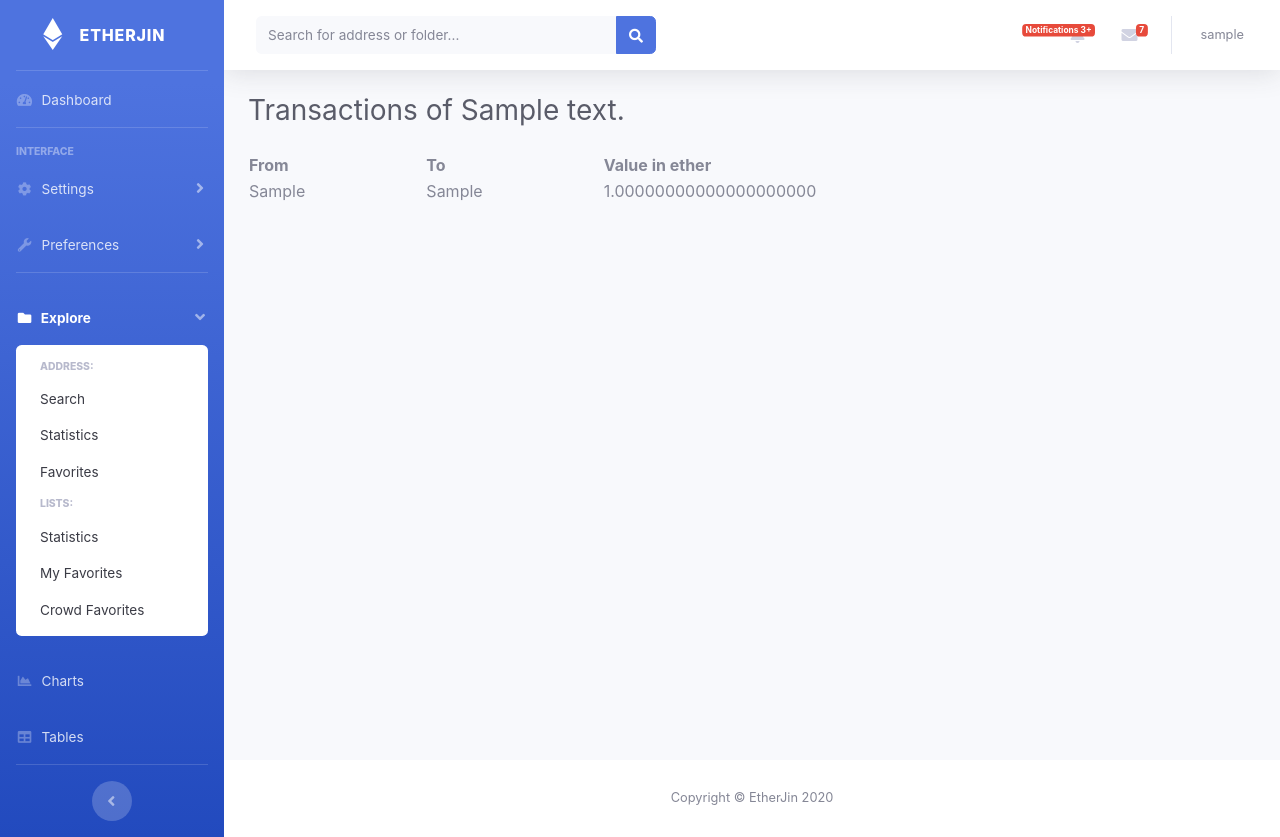
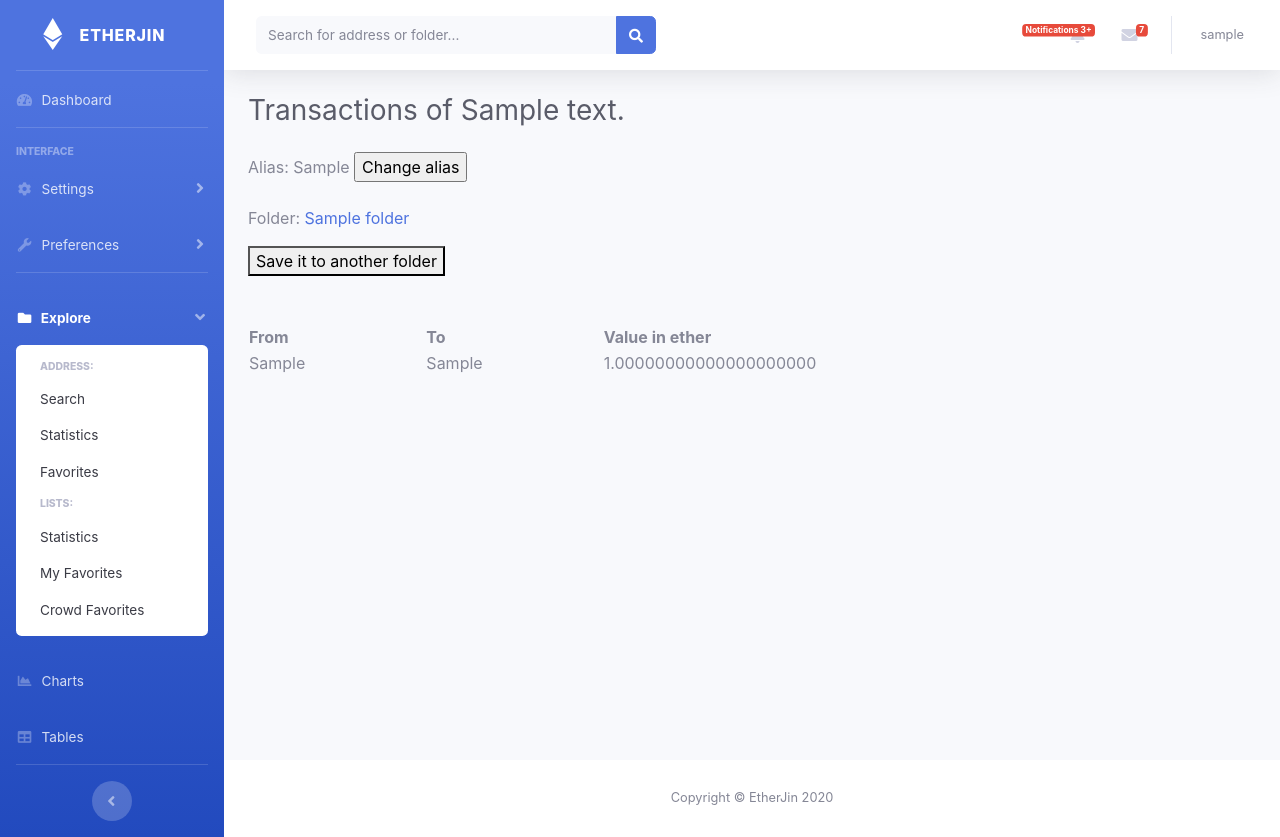
Before and after one commit to lidia-k/EtherJin, a Django app: a page that uses etherscan_app/templates/etherscan_app/show_transactions.html in a window 1280 px wide. Run offline with Django 3.2, Linux system fonts and the light colour scheme; a user stored in the database is signed in; tables that the repository leaves empty hold one stand-in row (values such as "Sample post"); some libraries are stand-ins or nearby versions.

Commit message:
add the alias and folder input/button to the show_transactions template

```diff
--- a/etherscan_app/templates/etherscan_app/show_transactions.html
+++ b/etherscan_app/templates/etherscan_app/show_transactions.html
@@ -5,6 +5,27 @@ Transactions of {{ address }}
 {% endblock %}
 
 {% block content%}
+  <form>
+  {% csrf_token %}
+  {% if alias %}
+    Alias: {{ alias }}
+    <input type="submit" value="Change alias">
+  {% else %}
+    <input formaction="{% url 'etherscan_app:create-alias' address %}" formmethod="post" type="submit" value="Create alias">
+  {% endif %}
+  <br><br>
+  {% if folders %}
+    <p>Folder:
+    {% for folder in folders %}
+      <a href="{% url 'etherscan_app:show-folder' folder.pk %}">{{ folder.name }}</a>
+    {% endfor %}
+    </p>
+    <button>Save it to another folder</button>
+  {% else %}
+    <button>Save it to a folder</button>
+  {% endif %}
+  </form>
+    <br><br>
     <table style="width:100%">
     <tr>
       <th>From</th>
```
Lines whose indentation alone changed are shown as unchanged.
